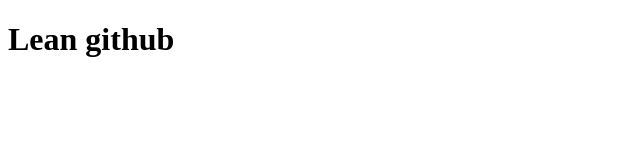
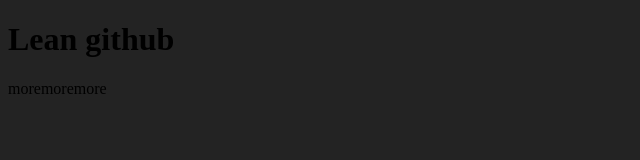
Before and after one commit to pandaqr/Learn-Github, a plain HTML site: page index.html in a window 1280 px wide. Shown: the whole page, without its empty margins (0-640 px from the left). Drawn offline with Linux system fonts and the light colour scheme.

Commit message:
added a basic file

```diff
--- /dev/null
+++ b/css/general.css
@@ -0,0 +1,3 @@
+html {
+	background-color: #232323;
+}
--- a/index.html
+++ b/index.html
@@ -1,10 +1,15 @@
 <!DOCTYPE html>
+
 <html lang="en-ca">
 <head>
    <meta charset"utf-8">
    <title>Lean github</title>
+   <link href="css/general.css" rel="stylesheet">
+
 </head>
+
 <body>
    <h1>Lean github</h1>
+   <p>moremoremore</p>
 </body>
 </html>
```
